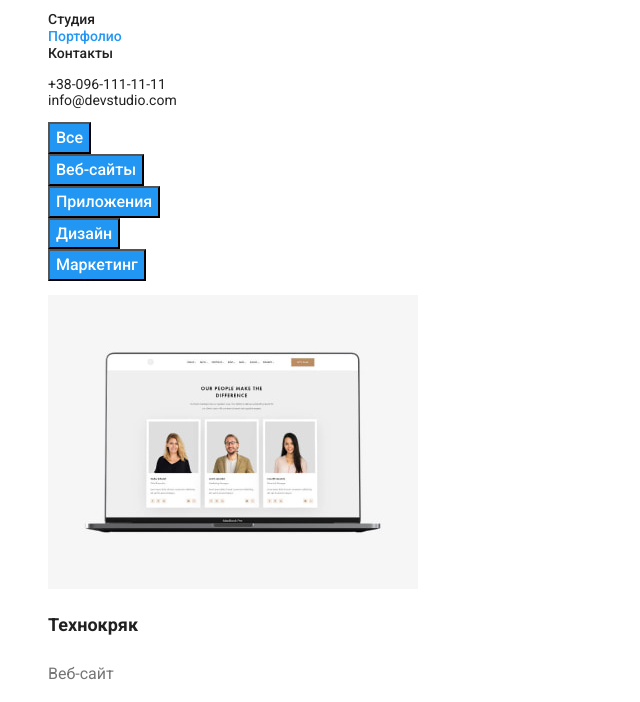
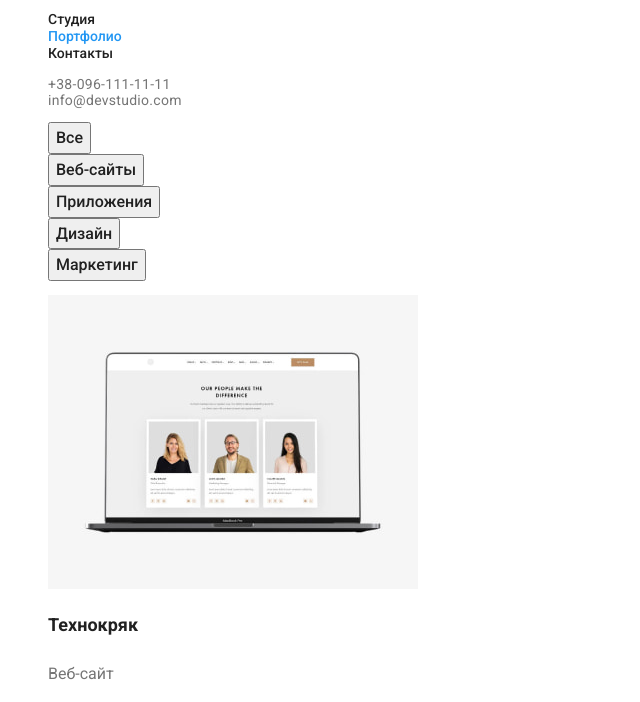
Before and after one commit to ViktorMelnik94/goit-markup-hw-03, a plain HTML site: page portfolio.html in a window 1280 px wide. Shown: the part 41-743 px from the top of the page, without its empty margins (0-640 px from the left). Drawn offline with Linux system fonts and the light colour scheme.

Commit message:
added-last-mistakes

```diff
--- a/css/common.css
+++ b/css/common.css
@@ -9,7 +9,10 @@
 /* header-footer*/
 
 .tel, .mailto{
-    color:#212121;
+    color: #757575;
+    font-size: 14px;
+    line-height: 0.87;
+    letter-spacing: 0.02em;
 }
 
 .tel:hover,
--- a/css/styles.css
+++ b/css/styles.css
@@ -28,8 +28,8 @@ a {
     text-decoration: none;
 }
 
+/* button */
 
-/* button */
 .service-order {
     cursor: pointer;
     color: var(--button-text-color);
@@ -37,12 +37,22 @@ a {
     font-weight: bold;
     font-size: 16px;
     line-height: 1.87;
+    font-family: inherit;
 }
 
 .button {
   cursor: pointer;
   color: var(--button-text-color);
   background: var(--background-button-color);
+  font-weight: 500;
+  font-size: 16px;
+  line-height: 1.62;
+  font-family: inherit;
+}
+
+.portfolio-btn{
+  color: #212121;
+  cursor: pointer;
   font-weight: 500;
   font-size: 16px;
   line-height: 1.62;
@@ -56,8 +66,11 @@ a {
     font-weight: 900;
     line-height: 1.36;
     color: #FFFFFF;
-    background-color: #2F303A;
     text-transform: uppercase;
+}
+
+.general-order-blс{
+  background-color: #2F303A;
 }
 
 .secondary-titles {
--- a/portfolio.html
+++ b/portfolio.html
@@ -37,11 +37,11 @@
         <h1 hidden>our projects</h1>
         <nav>
             <ul class="filters">
-                <li><button type="button" class="button">Все</button></li>
-                <li><button type="button" class="button">Веб-сайты</button></li>
-                <li><button type="button" class="button">Приложения</button></li>
-                <li><button type="button" class="button">Дизайн</button></li>
-                <li><button type="button" class="button">Маркетинг</button></li>
+                <li><button type="button" class="portfolio-btn">Все</button></li>
+                <li><button type="button" class="portfolio-btn">Веб-сайты</button></li>
+                <li><button type="button" class="portfolio-btn">Приложения</button></li>
+                <li><button type="button" class="portfolio-btn">Дизайн</button></li>
+                <li><button type="button" class="portfolio-btn">Маркетинг</button></li>
             </ul>
         </nav>
         <section>
```
Also changed, not shown: index.html (+5 -5 lines).
